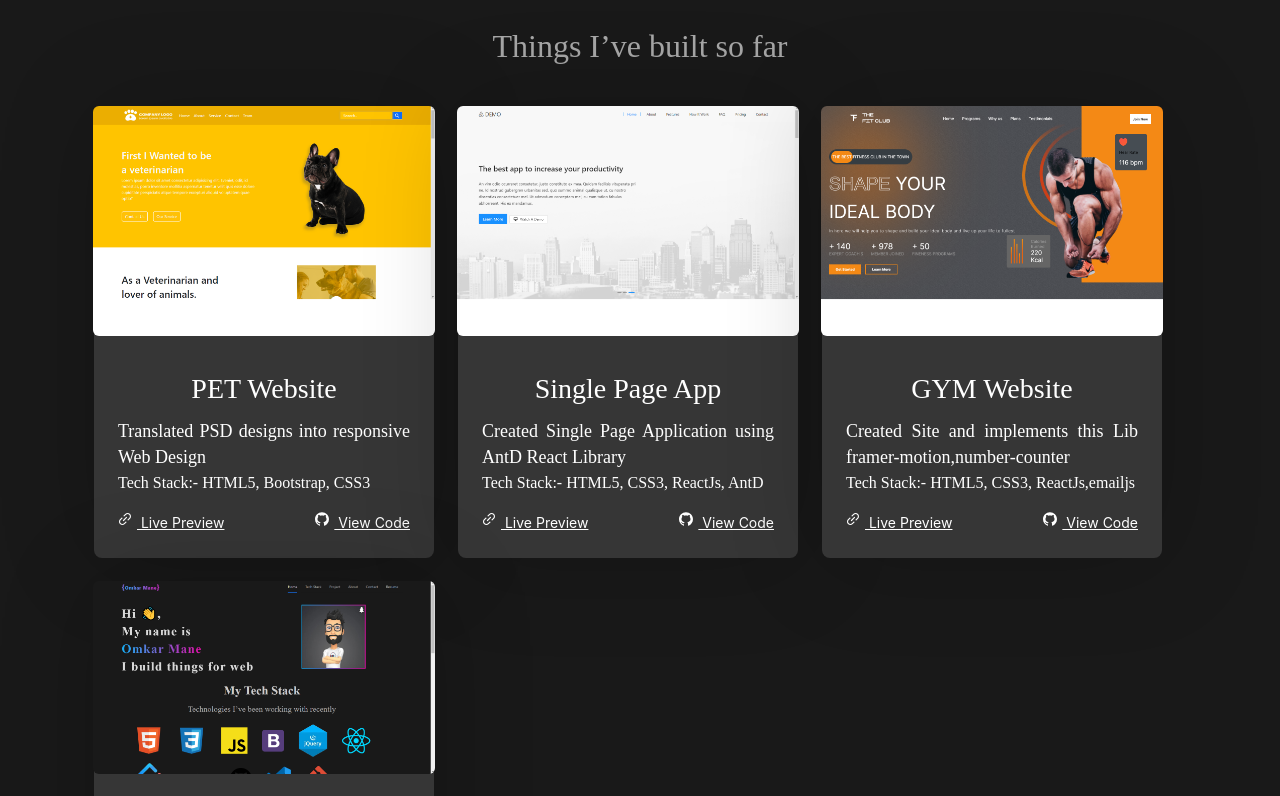
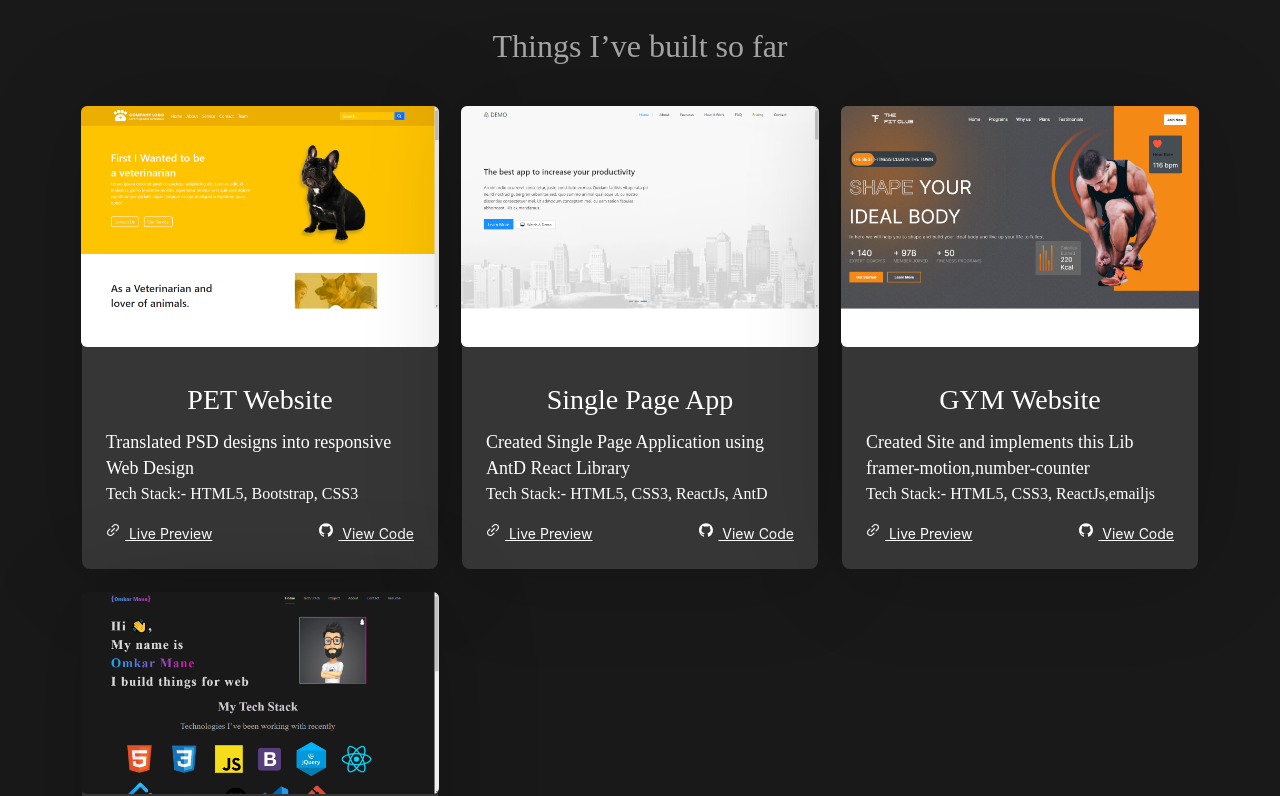
Before and after one commit to OmkarMane1997/developer-portfolio, a React (Create React App) app: page / in a window 1280 px wide. Shown: the part 955-1751 px from the top of the page. Built offline with nearby package versions, Linux system fonts and the light colour scheme.

Commit message:
Testing changes done

```diff
--- a/src/component/Projects/ProjectsPage.css
+++ b/src/component/Projects/ProjectsPage.css
@@ -16,8 +16,6 @@
     background: #363636;
     box-shadow: 2px 2px 100px rgba(0, 0, 0, 0.2);
     border: 0px solid !important;
-
-    position: relative;
 }
 
 .Project-info {
@@ -27,7 +25,7 @@
     font-size: 18px;
     line-height: 26px;
     color: #FFFFFF;
-    text-align: justify;
+   text-justify: auto;
 
 }
 
@@ -53,3 +51,12 @@
     color: #FFFFFF;
     text-align: justify;
 }
+.ant-image-preview-img {
+    padding: 10px 10px;
+
+}
+@media (max-width: 767px) {
+  .card-center {
+    padding: 16px;
+  }
+}
--- a/src/component/Projects/ProjectsPage.js
+++ b/src/component/Projects/ProjectsPage.js
@@ -5,7 +5,7 @@ import "./ProjectsPage.css";
 import PetWEB from "../../assets/image/PetWEB.png";
 import Demo from "../../assets/image/Demo.png";
 import GYM from "../../assets/image/GYM.png";
-import OmkarPortfoilo from "../../assets/image/OmkarPortfoilo.png";
+import my from "../../assets/image/my.png";
 function ProjectsPage() {
   const data = [
     {
@@ -26,9 +26,10 @@ function ProjectsPage() {
       liveLink: "https://demo-omkar.netlify.app",
       githubLink: "https://github.com/OmkarMane1997/Demo-Single-Page",
     },
+
     {
       id: "3",
-      image:GYM,
+      image: GYM,
       name: "GYM Website",
       info: "Created Site and implements this Lib framer-motion,number-counter",
       techStack: "HTML5, CSS3, ReactJs,emailjs ",
@@ -37,7 +38,7 @@ function ProjectsPage() {
     },
     {
       id: "4",
-      image: OmkarPortfoilo,
+      image: my,
       name: "Owen Portfolio WebSite",
       info: "Translated Figma designs into responsive Web Design",
       techStack: "ReactJs, AntD Lib, emailjs",
@@ -53,14 +54,13 @@ function ProjectsPage() {
       </div>
       <br />
 
-      <Row gutter={[24, 24]} className="container-sm">
+      <Row gutter={[24, 24]}>
         {data.map((item, index) => {
           return (
             <Col xs={24} sm={12} md={12} lg={8} xl={8} key={index}>
               <Card
                 hoverable
-                cover={<Image src={item.image} className="rounded" />}
-
+                cover={<Image src={item.image} className="rounded img-fluid" />}
                 className="Project-card"
               >
                 <Typography className="Project-title">{item.name}</Typography>
```
Also changed, not shown: src/assets/image/my.png (added).
